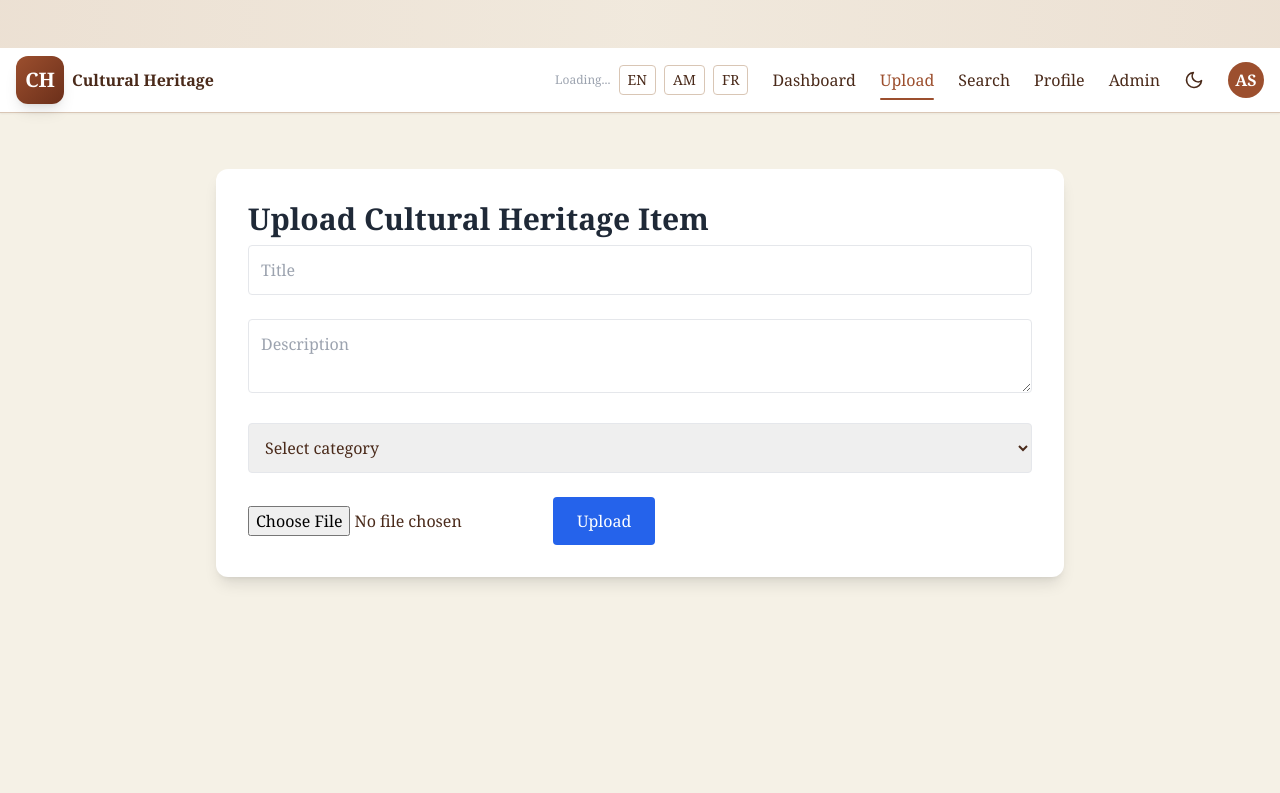
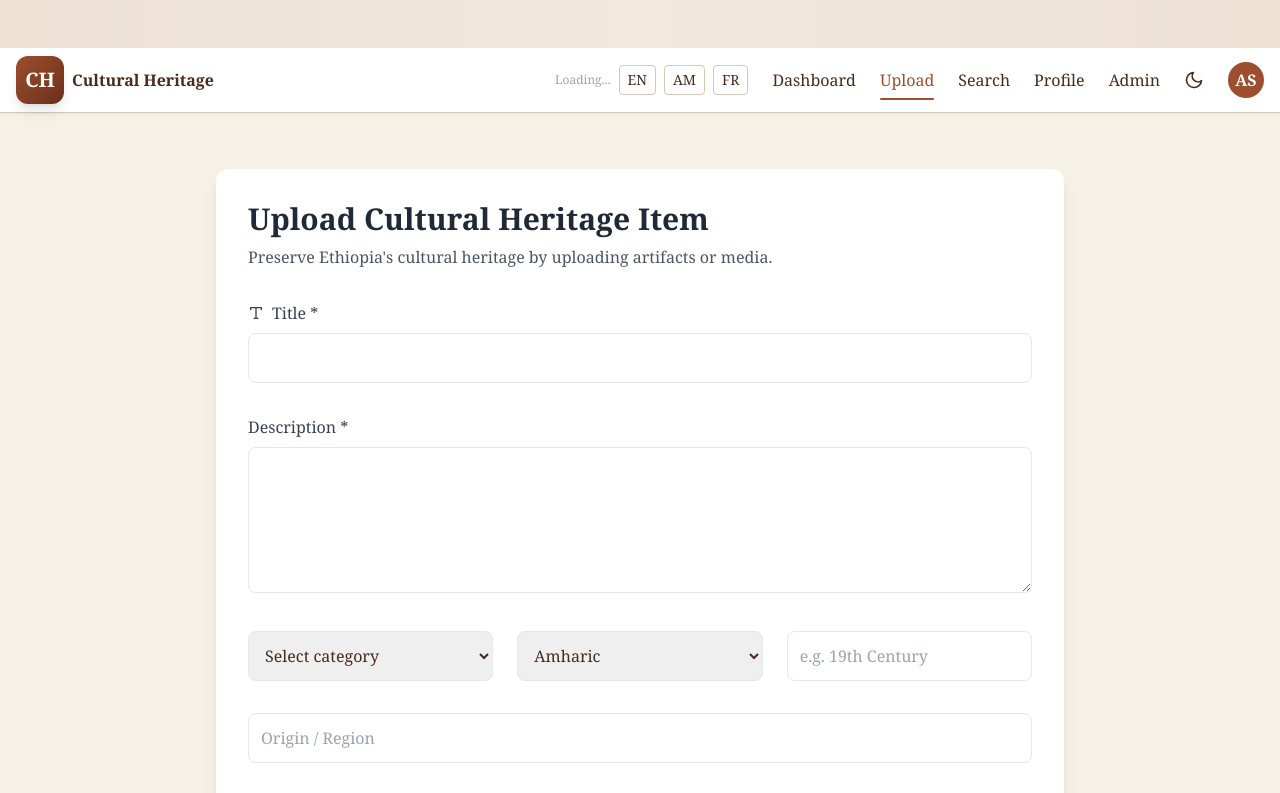
Before and after one commit to fikeryohannesdessie/FSE-project-Group-6-CHPA-, a React (Create React App) app in the folder frontend final/: page /upload in a window 1280 px wide. Shown: the top 793 px of the page. Built offline with nearby package versions, Linux system fonts and the light colour scheme.

Commit message:
Upload.js

```diff
--- a/frontend final/src/pages/Upload.js
+++ b/frontend final/src/pages/Upload.js
@@ -1,9 +1,11 @@
-import React, { useState } from "react";
 import HeritageLayout from "../components/HeritageLayout";
+import { useState } from "react";
 import { useNavigate } from "react-router-dom";
+import { FiUpload, FiFile, FiTag, FiGlobe, FiType, FiCalendar } from "react-icons/fi";
 
 const Upload = () => {
   const navigate = useNavigate();
+
   const [formData, setFormData] = useState({
     title: "",
     description: "",
@@ -12,16 +14,31 @@ const Upload = () => {
     origin: "",
     date: "",
   });
+
   const [file, setFile] = useState(null);
   const [uploading, setUploading] = useState(false);
   const [error, setError] = useState("");
+
+  const categories = [
+    "Manuscript", "Artifact", "Music", "Oral Tradition",
+    "Recipe", "Dance", "Ritual", "Historical Document",
+    "Photograph", "Video"
+  ];
+
+  const languages = [
+    "Amharic", "English", "Oromo", "Tigrinya",
+    "Somali", "Afar", "Geez"
+  ];
 
   const handleChange = (e) => {
     setFormData({ ...formData, [e.target.name]: e.target.value });
   };
 
   const handleFileChange = (e) => {
-    setFile(e.target.files[0] || null);
+    const selectedFile = e.target.files[0];
+    if (selectedFile) {
+      setFile(selectedFile);
+    }
   };
 
   const handleSubmit = async (e) => {
@@ -36,92 +53,51 @@ const Upload = () => {
     setUploading(true);
 
     try {
-      // 1) Upload media to the backend route that works in Postman
+      // STEP 1: Upload media file
       const mediaData = new FormData();
       mediaData.append("media", file);
 
-      const mediaRes = await fetch("http://localhost:3001/upload", {
+      const uploadRes = await fetch("http://localhost:3001/media/upload", {
         method: "POST",
-        body: mediaData,
+        body: mediaData
       });
 
-      if (!mediaRes.ok) {
-        const text = await mediaRes.text();
-        console.error("Media upload failed:", mediaRes.status, text);
-        throw new Error(`Media upload failed: ${mediaRes.status}`);
+      const uploadResult = await uploadRes.json();
+
+      if (!uploadRes.ok) {
+        throw new Error("Media upload failed");
       }
 
-      let mediaResult;
-      try {
-        mediaResult = await mediaRes.json();
-      } catch {
-        const raw = await mediaRes.text();
-        console.warn("Media upload returned non-JSON body:", raw);
-        mediaResult = { raw };
-      }
-
-      console.log("media upload result:", mediaResult);
-
-      // Build media paths (robust for different backend key names)
-      const mediaPath =
-        mediaResult.original ||
-        mediaResult.originalPath ||
-        mediaResult.path ||
-        mediaResult.filePath ||
-        mediaResult.filename ||
-        (typeof mediaResult === "string" ? mediaResult : null);
-
-      const optimizedPath =
-        mediaResult.optimized || mediaResult.optimizedPath || null;
-
-      // 2) Create the heritage item
-      // Include role: "contributor" to satisfy backend role requirement (demo-friendly)
-      const itemPayload = {
+      // STEP 2: Save heritage item metadata
+      const itemRes = await fetch("http://localhost:3001/items/items", {
+        method: "POST",
+        headers: {
+          "Content-Type": "application/json"
+        },
+        body: JSON.stringify({
           title: formData.title,
           description: formData.description,
           category: formData.category,
           language: formData.language,
           origin: formData.origin,
           date: formData.date,
-
-        // TEMPORARY: role in body to satisfy backend check (replace with auth token flow later)
-        role: "contributor",
-
-        // file path fields (send multiple common names)
-        media_path: mediaPath,
-        optimized_path: optimizedPath,
-        originalFile: mediaPath,
-        optimizedFile: optimizedPath,
-      };
-
-      console.log("item payload being sent:", itemPayload);
-
-      const itemRes = await fetch("http://localhost:3001/items", {
-        method: "POST",
-        headers: { "Content-Type": "application/json" },
-        body: JSON.stringify(itemPayload),
+          media_path: uploadResult.original,
+          optimized_path: uploadResult.optimized
+        })
       });
 
-      // Read response (try JSON, fallback to text)
-      let itemBody;
-      try {
-        itemBody = await itemRes.json();
-      } catch {
-        itemBody = await itemRes.text();
-      }
+      const itemResult = await itemRes.json();
 
       if (!itemRes.ok) {
-        console.error("Item creation failed:", itemRes.status, itemBody);
-        throw new Error(`Item creation failed: ${itemRes.status} - see console`);
+        throw new Error("Item creation failed");
       }
-
-      console.log("item creation result:", itemRes.status, itemBody);
 
       alert("Item uploaded successfully! Awaiting admin approval.");
       navigate("/dashboard");
+
     } catch (err) {
-      console.error("Upload error:", err);
-      setError(err.message || "Upload failed. Please try again.");
+      console.error(err);
+      setError("Upload failed. Please try again.");
     } finally {
       setUploading(false);
     }
@@ -135,65 +111,102 @@ const Upload = () => {
             Upload Cultural Heritage Item
           </h1>
 
+          <p className="text-gray-600 mb-8">
+            Preserve Ethiopia's cultural heritage by uploading artifacts or media.
+          </p>
+
           {error && (
             <div className="bg-red-100 text-red-700 p-3 rounded mb-4">
               {error}
             </div>
           )}
 
-          <form onSubmit={handleSubmit} className="space-y-6">
+          <form onSubmit={handleSubmit} className="space-y-8">
+
+            {/* Title */}
+            <div>
+              <label className="block text-gray-700 mb-2 flex items-center gap-2">
+                <FiType /> Title *
+              </label>
               <input
                 type="text"
                 name="title"
-              placeholder="Title"
                 value={formData.title}
                 onChange={handleChange}
+                className="w-full p-3 border rounded-lg"
                 required
-              className="w-full p-3 border rounded"
               />
+            </div>
 
+            {/* Description */}
+            <div>
+              <label className="block text-gray-700 mb-2">Description *</label>
               <textarea
                 name="description"
-              placeholder="Description"
                 value={formData.description}
                 onChange={handleChange}
+                rows="5"
+                className="w-full p-3 border rounded-lg"
                 required
-              className="w-full p-3 border rounded"
               />
+            </div>
 
+            {/* Category, Language, Date */}
+            <div className="grid grid-cols-1 md:grid-cols-3 gap-6">
               <select
                 name="category"
                 value={formData.category}
                 onChange={handleChange}
+                className="p-3 border rounded-lg"
                 required
-              className="w-full p-3 border rounded"
               >
                 <option value="">Select category</option>
-              <option>Manuscript</option>
-              <option>Artifact</option>
-              <option>Music</option>
-              <option>Oral Tradition</option>
-              <option>Recipe</option>
-              <option>Dance</option>
-              <option>Ritual</option>
-              <option>Historical Document</option>
-              <option>Photograph</option>
-              <option>Video</option>
+                {categories.map(c => (
+                  <option key={c} value={c}>{c}</option>
+                ))}
+              </select>
+
+              <select
+                name="language"
+                value={formData.language}
+                onChange={handleChange}
+                className="p-3 border rounded-lg"
+              >
+                {languages.map(l => (
+                  <option key={l} value={l}>{l}</option>
+                ))}
               </select>
 
               <input
-              type="file"
-              accept="image/*,video/*,audio/*,.pdf,.doc,.docx"
-              onChange={handleFileChange}
-              required
+                type="text"
+                name="date"
+                value={formData.date}
+                onChange={handleChange}
+                placeholder="e.g. 19th Century"
+                className="p-3 border rounded-lg"
+              />
+            </div>
+
+            {/* Origin */}
+            <input
+              type="text"
+              name="origin"
+              value={formData.origin}
+              onChange={handleChange}
+              placeholder="Origin / Region"
+              className="w-full p-3 border rounded-lg"
             />
 
+            {/* File */}
+            <input type="file" onChange={handleFileChange} />
+
+            {/* Buttons */}
             <button
               type="submit"
               disabled={uploading}
-              className="bg-blue-600 text-white px-6 py-3 rounded"
+              className="w-full bg-blue-600 text-white p-3 rounded-lg"
             >
-              {uploading ? "Uploading..." : "Upload"}
+              {uploading ? "Uploading..." : "Upload Cultural Item"}
             </button>
           </form>
         </div>
```
Lines whose indentation alone changed are shown as unchanged.
